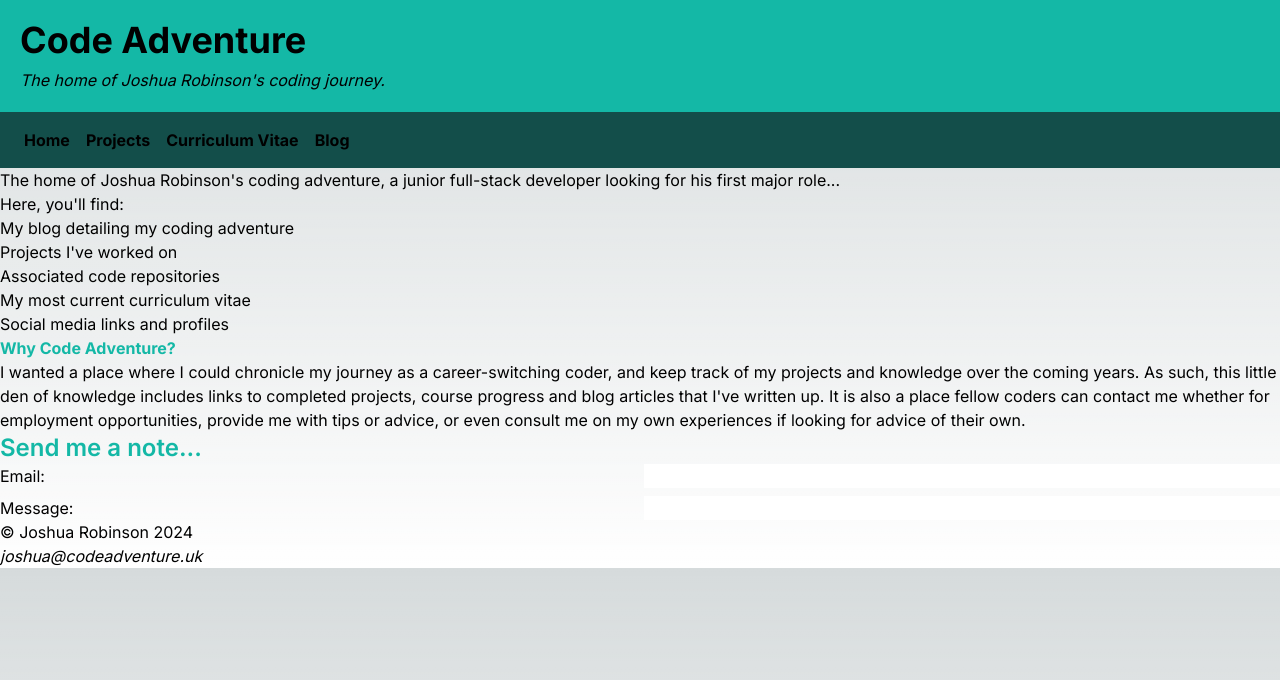
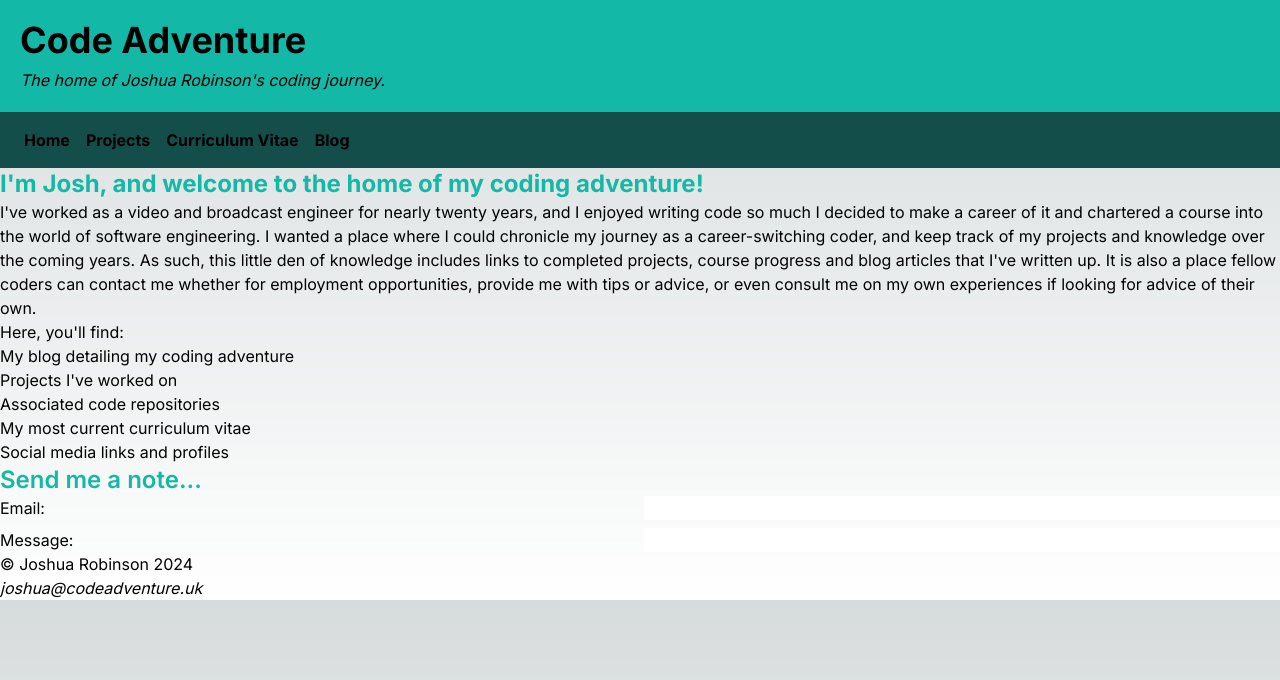
Before and after one commit to VenturingForth/code-adventure-website, a Next.js app: page / in a window 1280 px wide. Shown: the top 680 px of the page. Built offline with nearby package versions, Linux system fonts and the light colour scheme.

Commit message:
Added intro content to the home page

```diff
--- a/app/page.tsx
+++ b/app/page.tsx
@@ -10,18 +10,15 @@ export default function Home() {
     <Header />
     <NavBar />
     <main>
-      <p>The home of Joshua Robinson's coding adventure, a junior full-stack developer looking for his first major role...</p>
-      <p>Here, you'll find:
-        <ul>
+    <h1 className="text-2xl font-bold text-teal-500">I'm Josh, and welcome to the home of my coding adventure!</h1>
+      <p>I've worked as a video and broadcast engineer for nearly twenty years, and I enjoyed writing code so much I decided to make a career of it and chartered a course into the world of software engineering. I wanted a place where I could chronicle my journey as a career-switching coder, and keep track of my projects and knowledge over the coming years. As such, this little den of knowledge includes links to completed projects, course progress and blog articles that I've written up. It is also a place fellow coders can contact me whether for employment opportunities, provide me with tips or advice, or even consult me on my own experiences if looking for advice of their own.</p>
+      <ul>Here, you'll find:
         <li>My blog detailing my coding adventure</li>
         <li>Projects I've worked on</li>
         <li>Associated code repositories</li>
         <li>My most current curriculum vitae</li>
         <li>Social media links and profiles</li>
       </ul>
-      </p>
-      <h2 className="text-base font-bold text-teal-500">Why Code Adventure?</h2>
-      <p>I wanted a place where I could chronicle my journey as a career-switching coder, and keep track of my projects and knowledge over the coming years. As such, this little den of knowledge includes links to completed projects, course progress and blog articles that I've written up. It is also a place fellow coders can contact me whether for employment opportunities, provide me with tips or advice, or even consult me on my own experiences if looking for advice of their own.</p>
       <Contact />
     </main>
     <footer>
```
Lines whose indentation alone changed are shown as unchanged.
